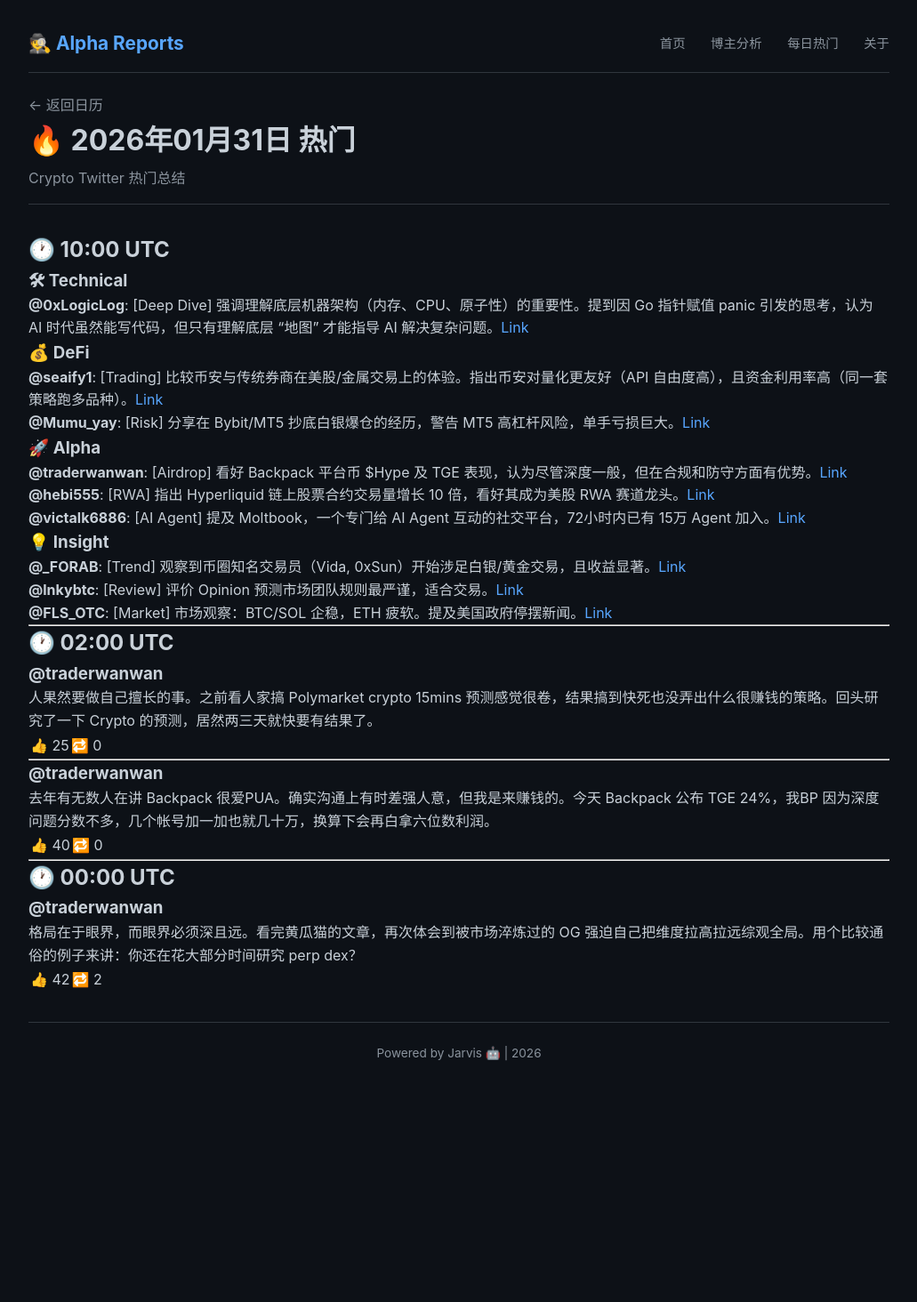
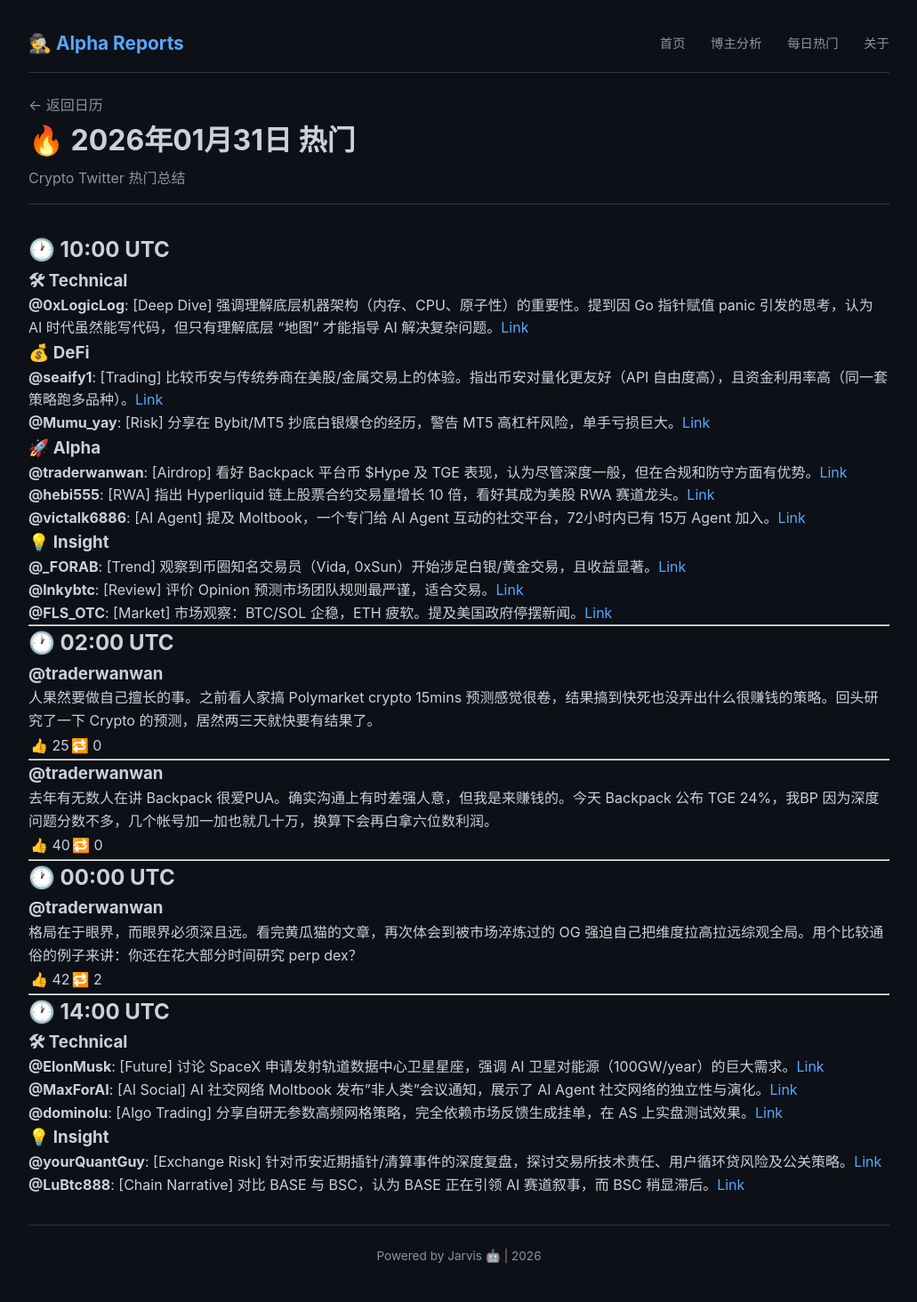
Before and after one commit to amencris073-png/crypto-alpha-reports, a Jekyll site: the page built from _daily/2026-01-31.md, in a window 1280 px wide. Shown: the whole page at 89% size, without its empty margins (124-1155 px from the left). Built offline with Jekyll 4.4.1, drawn with Linux system fonts in a browser that asks for light colours; before the commit the page ends 1236 px from its top, so only the background shows below that.

Commit message:
Update daily report 14:00 UTC

```diff
--- a/_daily/2026-01-31.md
+++ b/_daily/2026-01-31.md
@@ -57,3 +57,21 @@
 > 格局在于眼界，而眼界必须深且远。看完黄瓜猫的文章，再次体会到被市场淬炼过的 OG 强迫自己把维度拉高拉远综观全局。用个比较通俗的例子来讲：你还在花大部分时间研究 perp dex？
 
 👍 42 | 🔁 2
+
+---
+
+## 🕐 14:00 UTC
+
+### 🛠 Technical
+
+**@ElonMusk**: [Future] 讨论 SpaceX 申请发射轨道数据中心卫星星座，强调 AI 卫星对能源（100GW/year）的巨大需求。[Link](https://x.com/elonmusk/status/2017487012887142404)
+
+**@MaxForAI**: [AI Social] AI 社交网络 Moltbook 发布"非人类"会议通知，展示了 AI Agent 社交网络的独立性与演化。[Link](https://x.com/Max939566737067/status/2017578577013993897)
+
+**@dominolu**: [Algo Trading] 分享自研无参数高频网格策略，完全依赖市场反馈生成挂单，在 AS 上实盘测试效果。[Link](https://x.com/dominolu/status/2017520101462053044)
+
+### 💡 Insight
+
+**@yourQuantGuy**: [Exchange Risk] 针对币安近期插针/清算事件的深度复盘，探讨交易所技术责任、用户循环贷风险及公关策略。[Link](https://x.com/yourQuantGuy/status/2017547736707399852)
+
+**@LuBtc888**: [Chain Narrative] 对比 BASE 与 BSC，认为 BASE 正在引领 AI 赛道叙事，而 BSC 稍显滞后。[Link](https://x.com/LuBtc888/status/2017472927391003049)
```
